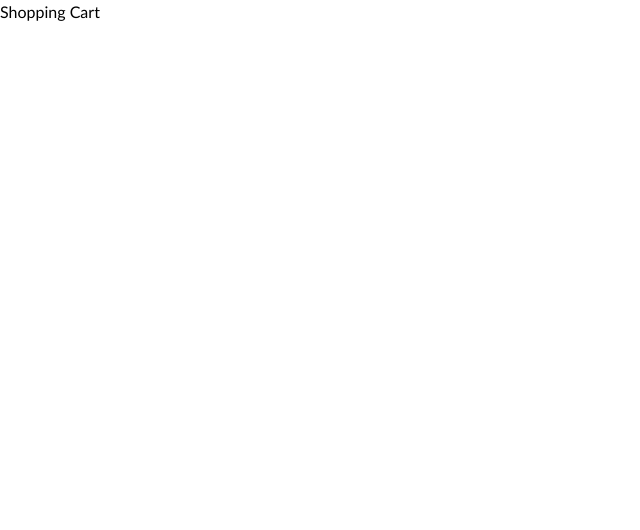
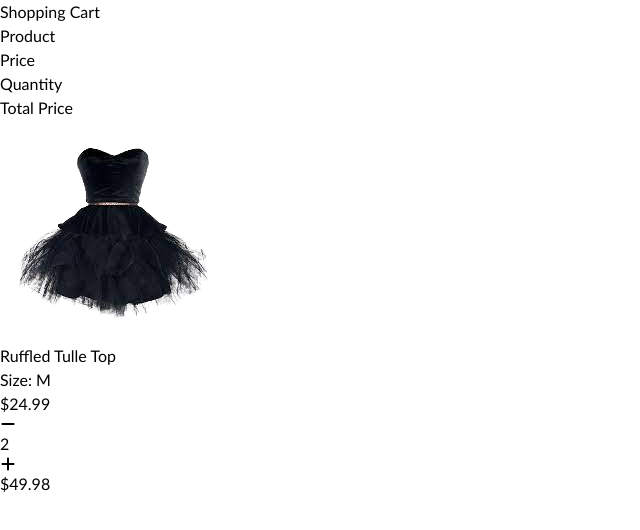
Before and after one commit to MuhammadElham/MWA-UI, a React (Vite) app: page / in a window 1280 px wide. Shown: the top 530 px of the page, without its empty margins (0-640 px from the left). Built offline with nearby package versions, Linux system fonts and the light colour scheme.

Commit message:
Styling Done

```diff
--- a/src/components/Product.jsx
+++ b/src/components/Product.jsx
@@ -1,20 +1,53 @@
 import React from "react";
+import prd1 from "../assets/Component 2-images/product1-removebg.png";
+import { FaPlus, FaMinus } from "react-icons/fa6";
 
 const Product = () => {
   return (
     <>
       <div className="main_container flex justify-center items-center w-full min-h-screen bg-gradient-to-r from-sky-200 to-blue-400">
         {/* Card container */}
-        <div className="container w-full max-w-[90%] sm:max-w-[500px] py-[30px] px-[25px] sm:py-[50px] sm:px-[45px] rounded-3xl border-none shadow-md bg-white">
+        <div className="container w-full max-w-[90%] sm:max-w-[1250px] py-[30px] px-[25px] sm:py-[50px] sm:px-[45px] rounded-3xl border-none shadow-md bg-white">
           <div className="part_a">
-            <h1 className="text-3xl font-bold ">
+            <h1 className="text-center md:text-left text-3xl font-bold ">
               <span className="underline decoration-red-400 decoration-[8px] underline-offset-8">
                 Sh
               </span>
               opping Cart
             </h1>
           </div>
-          <div className="part_b"></div>
+          {/* Details Section */}
+          <div className="part_b hidden md:grid grid-cols-4 font-normal text-gray-500 pb-5 border-b my-8">
+            <p>Product </p>
+            <p>Price</p>
+            <p>Quantity</p>
+            <p>Total Price</p>
+          </div>
+          {/* Items Section */}
+          <div className="grid grid-cols-1 md:grid-cols-4 items-center my-8 md:my-0 gap-4 md:gap-0">
+            <div className="flex flex-col md:flex-row items-center gap-4 text-center md:text-left justify-center md:justify-start">
+              <img src={prd1} className="md:w-16 md:h-16" />
+              <div>
+                <p className="text-[24px] md:text-[16px]">Ruffled Tulle Top</p>
+                <p className="text-[20px] md:text-[16px] text-gray-400">
+                  Size: M
+                </p>
+              </div>
+            </div>
+            <p className="text-center md:text-left text-[22px] md:text-[16px]">
+              $24.99
+            </p>
+
+            <div className="flex justify-center items-center border-[1px] rounded-3xl py-1 px-2 border-gray-400 mx-auto md:mx-0 md:w-fit">
+              <FaMinus className="text-gray-400" />
+              <p className="px-3 font-semibold">2</p>
+              <FaPlus className="text-gray-400" />
+            </div>
+
+            <p className="text-center md:text-left text-[22px] md:text-[16px]">
+              $49.98
+            </p>
+          </div>
         </div>
       </div>
     </>
```
Also changed, not shown: src/assets/Component 2-images/product1-removebg.png (added).
